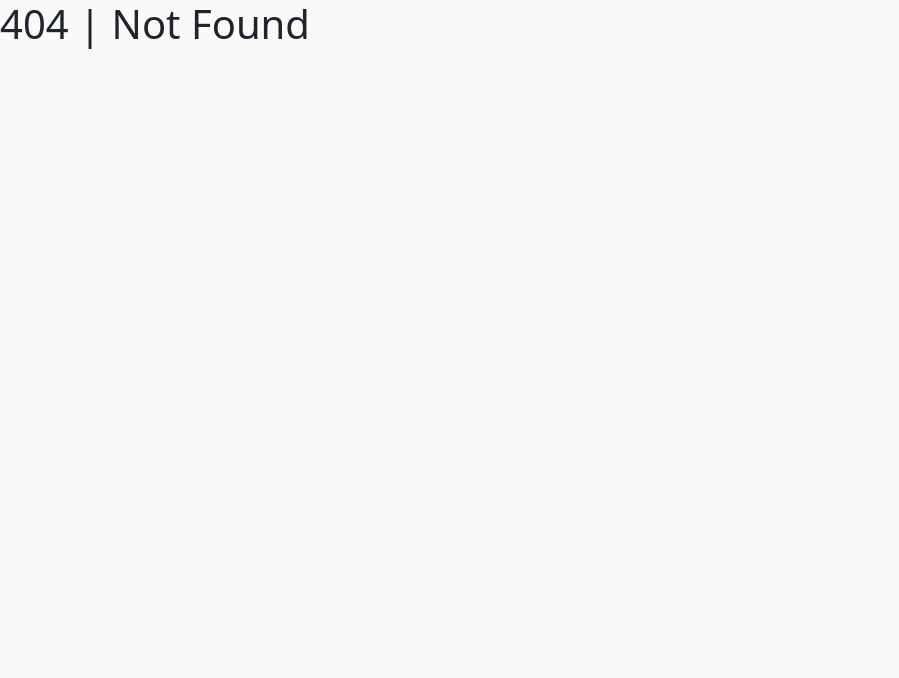
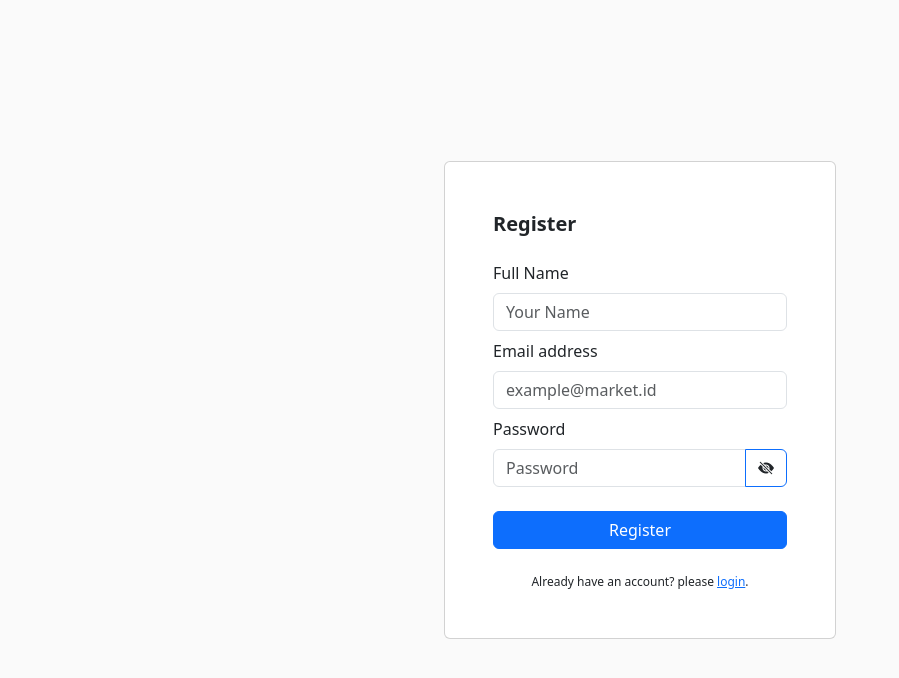
Before and after one commit to Rizqila1/marketid-fe, a React (Create React App) app: page /marketid/register in a window 1280 px wide. Before the commit this address had no page. Shown: the top 678 px of the page, without its empty margins (0-899 px from the left). Built offline with nearby package versions, Linux system fonts and the light colour scheme.

Commit message:
feat: create register page and validation form

```diff
--- a/package.json
+++ b/package.json
@@ -6,13 +6,17 @@
     "@testing-library/jest-dom": "^5.16.5",
     "@testing-library/react": "^13.4.0",
     "@testing-library/user-event": "^13.5.0",
+    "axios": "^1.4.0",
     "bootstrap": "^5.3.0",
+    "bootstrap-icons": "^1.10.5",
+    "formik": "^2.4.2",
     "react": "^18.2.0",
     "react-bootstrap": "^2.8.0",
     "react-dom": "^18.2.0",
     "react-router-dom": "^6.14.1",
     "react-scripts": "5.0.1",
-    "web-vitals": "^2.1.4"
+    "web-vitals": "^2.1.4",
+    "yup": "^1.2.0"
   },
   "scripts": {
     "start": "react-scripts start",
--- /dev/null
+++ b/src/assets/css/typograph.css
@@ -0,0 +1,141 @@
+/* HEADING */
+
+.heading__1 {
+  /* H1 */
+  font-size: 2rem;
+  font-style: normal;
+  font-weight: 700;
+  line-height: normal;
+}
+
+.heading__2 {
+  /* H2 */
+  font-size: 1.75rem;
+  font-style: normal;
+  font-weight: 700;
+  line-height: normal;
+}
+
+.heading__3 {
+  /* H3 */
+  font-size: 1.5rem;
+  font-style: normal;
+  font-weight: 700;
+  line-height: normal;
+}
+
+.heading__4 {
+  /* H4 */
+  font-size: 1.25rem;
+  font-style: normal;
+  font-weight: 700;
+  line-height: normal;
+}
+
+.heading__5 {
+  /* H5 */
+  font-size: 1rem;
+  font-style: normal;
+  font-weight: 700;
+  line-height: normal;
+}
+
+.heading__6 {
+  /* H6 */
+  font-size: 0.875rem;
+  font-style: normal;
+  font-weight: 700;
+  line-height: normal;
+}
+
+/* SUBHEADING */
+
+.subheading__1 {
+  /* S1 */
+  font-size: 1.5rem;
+  font-style: normal;
+  font-weight: 600;
+  line-height: normal;
+}
+
+.subheading__2 {
+  /* S2 */
+  font-size: 1.25rem;
+  font-style: normal;
+  font-weight: 600;
+  line-height: normal;
+}
+
+.subheading__3 {
+  /* S3 */
+  font-size: 1.125rem;
+  font-style: normal;
+  font-weight: 600;
+  line-height: normal;
+}
+
+.subheading__4 {
+  /* S4 */
+  font-size: 1rem;
+  font-style: normal;
+  font-weight: 600;
+  line-height: normal;
+}
+
+.subheading__5 {
+  /* S5 */
+  font-size: 0.875rem;
+  font-style: normal;
+  font-weight: 600;
+  line-height: normal;
+}
+
+/* PARAGRAPH/TEXT */
+
+.paragraph__1 {
+  /* P1 */
+  font-size: 1.25rem;
+  font-style: normal;
+  font-weight: 400;
+  line-height: normal;
+}
+
+.paragraph__2 {
+  /* P2 */
+  font-size: 1.125rem;
+  font-style: normal;
+  font-weight: 400;
+  line-height: normal;
+}
+
+.paragraph__3 {
+  /* P3 */
+  font-size: 1rem;
+  font-style: normal;
+  font-weight: 400;
+  line-height: normal;
+}
+
+.paragraph__4 {
+  /* P4 */
+  font-size: 0.875rem;
+  font-style: normal;
+  font-weight: 400;
+  line-height: normal;
+}
+
+.paragraph__5 {
+  /* P5 */
+  font-size: 0.75rem;
+  font-style: normal;
+  font-weight: 400;
+  line-height: normal;
+}
+
+.paragraph__6 {
+  /* P6 */
+  font-size: 0.5rem;
+  font-style: normal;
+  font-weight: 400;
+  line-height: normal;
+}
--- /dev/null
+++ b/src/pages/p_Login.jsx
@@ -0,0 +1,8 @@
+export default function LoginPage() {
+
+  return (
+    <div>
+      <h1>LOGIN</h1>
+    </div>
+  )
+}
--- /dev/null
+++ b/src/pages/p_Register.jsx
@@ -0,0 +1,129 @@
+import { Button, Card, Form, InputGroup } from "react-bootstrap";
+import { Link } from "react-router-dom";
+import { useFormik } from "formik";
+import * as Yup from "yup";
+import { useState } from "react";
+
+const initialValues = {
+  full_name: "",
+  email: "",
+  password: "",
+};
+
+const validationSchema = Yup.object({
+  full_name: Yup.string()
+    .required("Full name must not empty")
+    .matches(/^[a-zA-Z ]*$/, "Special characters or number are not allowed")
+    .min(3, "Full name must be at least 3 characters")
+    .max(15, "Full name field only up to 15 maximum characters"),
+  email: Yup.string()
+    .required("Email is required")
+    .email("Email must be a valid email"),
+  password: Yup.string().required("Password is required").min(8).max(14),
+});
+
+export default function RegisterPage() {
+  const [showPassword, setShowPassword] = useState(false);
+
+  function handleShowPassword() {
+    setShowPassword(!showPassword);
+  }
+
+  const formik = useFormik({
+    initialValues,
+    validationSchema,
+    onSubmit: (values) => {
+      // alert(JSON.stringify(values, null, 2));
+      console.log(values);
+    },
+  });
+
+  return (
+    <section className="d-flex justify-content-center align-items-center min-vh-100">
+      <Card style={{ width: "24.5rem", padding: "2rem" }}>
+        <Card.Body>
+          <h4 className="heading__4 mb-4">Register</h4>
+
+          <Form onSubmit={formik.handleSubmit}>
+            <Form.Group className="mb-2">
+              <Form.Label htmlFor="full_name" className="mb-2">
+                Full Name
+              </Form.Label>
+              <Form.Control
+                id="full_name"
+                name="full_name"
+                type="text"
+                placeholder="Your Name"
+                maxLength={32}
+                value={formik.values.full_name}
+                onChange={formik.handleChange}
+                className={formik.errors.full_name && "border-danger"}
+              />
+              {formik.errors.full_name && (
+                <small className="text-danger paragraph__5">
+                  {formik.errors.full_name}
+                </small>
+              )}
+            </Form.Group>
+
+            <Form.Group className="mb-2">
+              <Form.Label htmlFor="email" className="mb-2">
+                Email address
+              </Form.Label>
+              <Form.Control
+                id="email"
+                name="email"
+                type="email"
+                placeholder="example@market.id"
+                value={formik.values.email}
+                onChange={formik.handleChange}
+                className={formik.errors.email && "border-danger"}
+              />
+              {formik.errors.email && (
+                <small className="text-danger paragraph__5">
+                  {formik.errors.email}
+                </small>
+              )}
+            </Form.Group>
+
+            <Form.Group>
+              <Form.Label htmlFor="password" className="mb-2">
+                Password
+              </Form.Label>
+              <InputGroup>
+                <Form.Control
+                  id="password"
+                  name="password"
+                  type={showPassword ? "text" : "password"}
+                  placeholder="Password"
+                  value={formik.values.password}
+                  onChange={formik.handleChange}
+                  className={formik.errors.password && "border-danger"}
+                />
+                <Button className="bg-white" onClick={handleShowPassword}>
+                  {showPassword ? (
+                    <i className="bi bi-eye-fill text-dark"></i>
+                  ) : (
+                    <i className="bi bi-eye-slash-fill text-dark"></i>
+                  )}
+                </Button>
+              </InputGroup>
+              {formik.errors.password && (
+                <small className="text-danger paragraph__5">
+                  {formik.errors.password}
+                </small>
+              )}
+            </Form.Group>
+
+            <Button type="submit" variant="primary" className="w-100 my-4">
+              Register
+            </Button>
+          </Form>
+          <p className="paragraph__5 text-center mb-0">
+            Already have an account? please <Link>login</Link>.
+          </p>
+        </Card.Body>
+      </Card>
+    </section>
+  );
+}
--- a/src/routers/index.js
+++ b/src/routers/index.js
@@ -6,8 +6,14 @@ import {
 
 // IMPORT COMPONENT, LAYOUT, PAGE & AUTH
 import App from "../App";
+
+// CUSTOMER PAGES
 import Home from "../pages/Home";
 import About from "../pages/About";
+import LoginPage from "../pages/p_Login";
+import RegisterPage from "../pages/p_Register";
+
+// NEGATIVE PAGE
 import NotFound from "../pages/NotFound";
 
 export default createBrowserRouter(
@@ -16,6 +22,8 @@ export default createBrowserRouter(
       <Route path="*" element={<NotFound/>}/>
       <Route path="/" element={<Home/>}/>
       <Route path="/about" element={<About/>}/>
+      <Route path="/marketid/login" element={<LoginPage/>}/>
+      <Route path="/marketid/register" element={<RegisterPage/>}/>
     </Route>
   )
 )
```
Also changed, not shown: src/index.js (+10 -8 lines), 1 other file (tests, documents, lock files or other folders).
